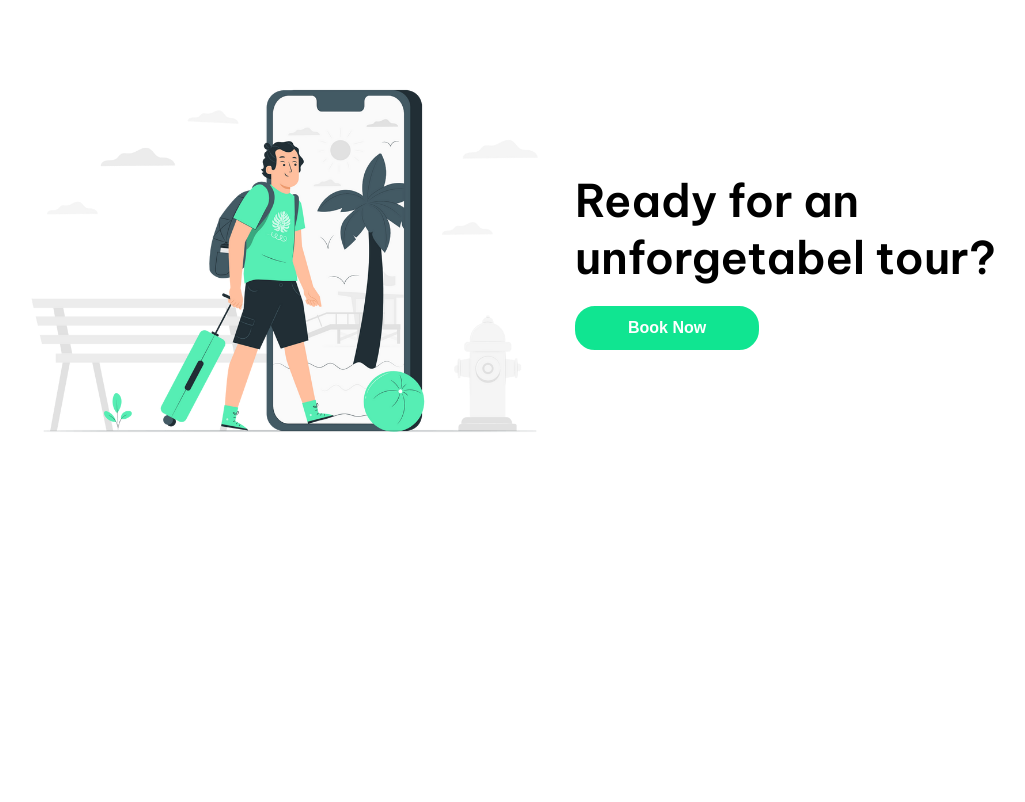
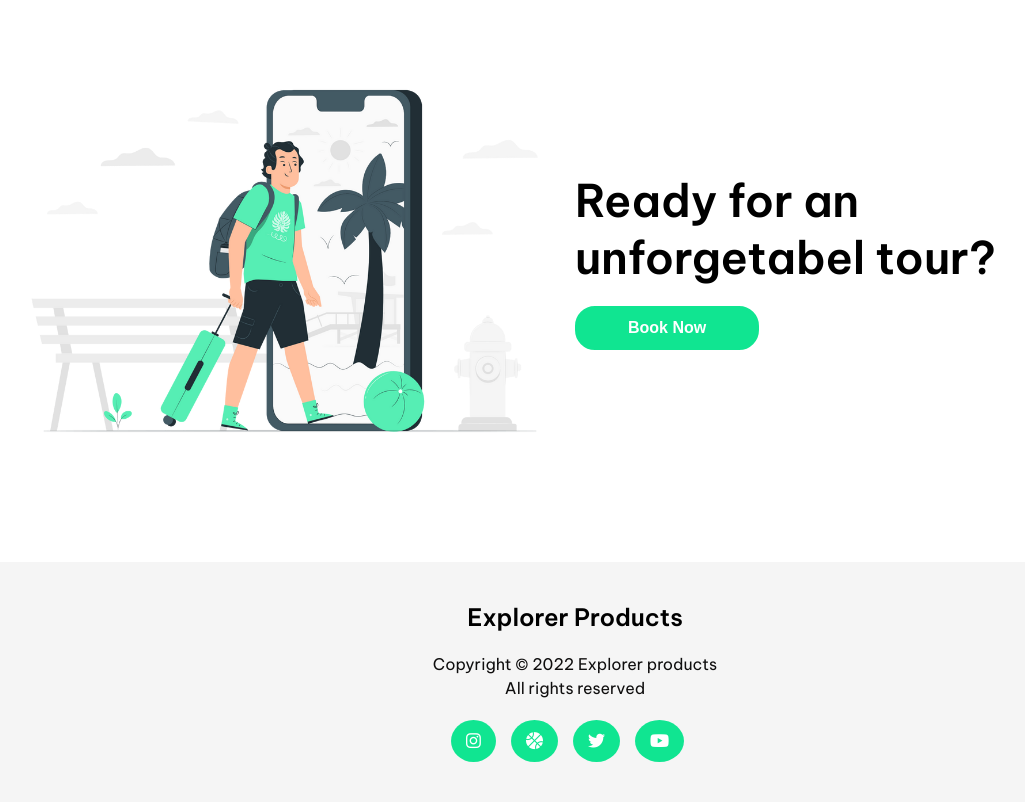
Before and after one commit to shahnmah/Travel-Influencer, a plain HTML site: page index.html in a window 1280 px wide. Shown: the part 1907-2709 px from the top of the page, without its empty margins (65-1090 px from the left). Before the commit the page ends 2469 px from the top, so only its background shows below. Drawn offline with Linux system fonts and the light colour scheme.

Commit message:
footer adderd

```diff
--- a/css/style.css
+++ b/css/style.css
@@ -164,6 +164,7 @@ li{
     margin-left: 10px;
 }
 
+/* travel-plan-css */
 
 .travel-plan{
     display: grid;
@@ -183,3 +184,30 @@ li{
 .plan-text button{
     width: fit-content;
 }
+
+
+/* footer css */
+
+.footer-part{
+    display: flex;
+    flex-direction: column;
+    align-items: center;
+    background-color: #F5F5F5;
+    padding: 40px 0;
+}
+.footer-part h4{
+    padding-bottom: 20px;
+}
+.footer-part ul{
+    padding-top: 20px;
+}
+.footer-part ul li{
+    padding: 10px 15px;
+    background-color: #10E591;
+    margin-right: 15px;
+    border-radius: 50%;
+
+}
+.footer-part ul li a{
+    color: #fff;
+}
--- a/index.html
+++ b/index.html
@@ -221,6 +221,9 @@
         </div>
     </section>
 
+<!-- travel-gear-part-end -->
+
+<!-- travel-plan-part-start -->
 
     <section id="plan-part">
         <div class="container">
@@ -238,14 +241,31 @@
 
 
 
+<!-- travel-plan-part-end -->
+
+<!-- footer-start -->
+
+    <footer>
+        <div class="footer-part">
+            <h4>Explorer Products</h4>
+            <p>
+                Copyright &copy; 2022  Explorer products
+                <br>
+            </p>
+            <p>
+                All rights reserved
+            </p>
+            <ul class="footer-icons">
+                <li ><a href=""><i class="fab fa-instagram"></i></a></li>
+                <li ><a href=""><i class="fas fa-basketball-ball"></i></a></li>
+                <li ><a href=""><i class="fab fa-twitter"></i></a></li>
+                <li ><a href=""><i class="fab fa-youtube"></i></a></li>
+            </ul>
+        </div>
+    </footer>
 
 
-
-
-
-
-
-
+<!-- footer-end -->
 
 
 
```
